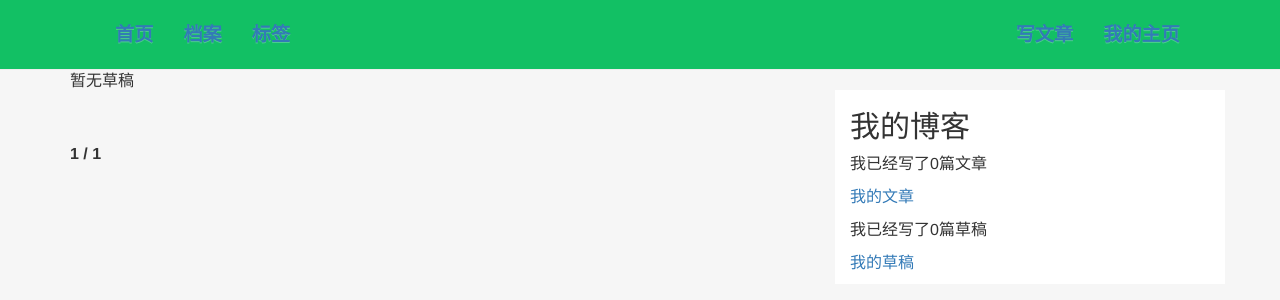
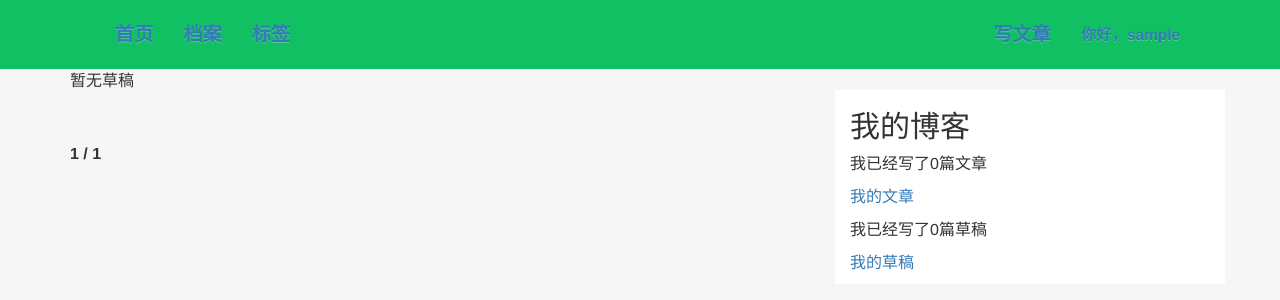
Before and after one commit to limumu008/django_blog, a Django app: page /blog/my_drafts/ in a window 1280 px wide. Shown: the top 300 px of the page. Run offline with Django 3.2, Linux system fonts and the light colour scheme; the visitor is signed in with stand-in values (Sample User, id 1); data that the repository does not hold is empty; some libraries are stand-ins or nearby versions.

```diff
--- a/account/forms.py
+++ b/account/forms.py
@@ -125,7 +125,7 @@ class ResetPasswordForm(SetPasswordForm):
             label=_("新密码"),
             widget=forms.PasswordInput,
             strip=False,
-            help_text='至少8位，与旧密码不同，不能全是数字',
+            help_text='至少8位，不能全是数字',
     )
     new_password2 = forms.CharField(
             label=_("新密码确认"),
--- a/blog/templates/blog/index.html
+++ b/blog/templates/blog/index.html
@@ -1,6 +1,6 @@
 {% extends 'blog/base.html' %}
 {% load static blog_tags %}
-{% block title %}python{% endblock title %}
+{% block title %}博客首页{% endblock title %}
 
 
 
--- a/blog/templates/blog/my_drafts.html
+++ b/blog/templates/blog/my_drafts.html
@@ -1,6 +1,6 @@
 {% extends 'blog/base.html' %}
 {% load blog_tags %}
-{% block title %}我的文章{% endblock %}
+{% block title %}我的草稿{% endblock %}
 
 {% block main %}
 
--- a/blog/templates/blog/new_article.html
+++ b/blog/templates/blog/new_article.html
@@ -1,4 +1,7 @@
 {% extends 'blog/base.html' %}
+
+{% block title %}写文章{% endblock %}
+
 {% block main %}
     <h2>写一篇文章</h2>
     <form action="." method="post">
--- a/blog/templates/blog/update_article.html
+++ b/blog/templates/blog/update_article.html
@@ -1,4 +1,6 @@
 {% extends 'blog/base.html' %}
+
+{% block title %}修改文章{% endblock %}
 
 {% block main %}
     <h2>修改文章</h2>
--- a/static/css/base.css
+++ b/static/css/base.css
@@ -14,6 +14,10 @@ header {
     border-bottom: ridge 4px;
     font-size: 1.2em;
     font-weight: bolder;
+}
+
+#hello {
+    font-size: 0.8em;
 }
 
 .pag {
--- a/templates/base.html
+++ b/templates/base.html
@@ -43,7 +43,9 @@
             <ul class="nav navbar-nav navbar-right">
                 <li><a href="{% url 'blog:new_article' %}">写文章</a></li>
                 {% if request.user.is_authenticated %}
-                    <li><a href="{% url 'account:profile' %}">我的主页</a></li>
+                    <li id="hello"><a href="{% url 'account:profile' %}">
+                        你好，{{ request.user.username }}
+                    </a></li>
                 {% else %}
                     <li><a href="{% url 'account:register' %}">注册</a></li>
                     <li><a href="{% url 'login' %}">登录</a></li>
```
